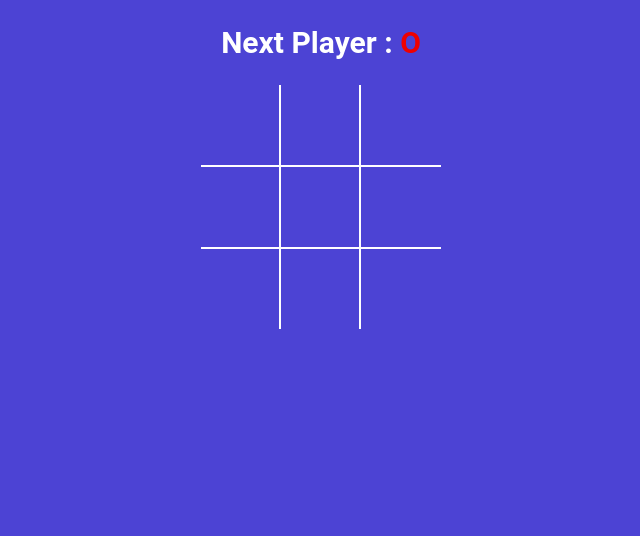
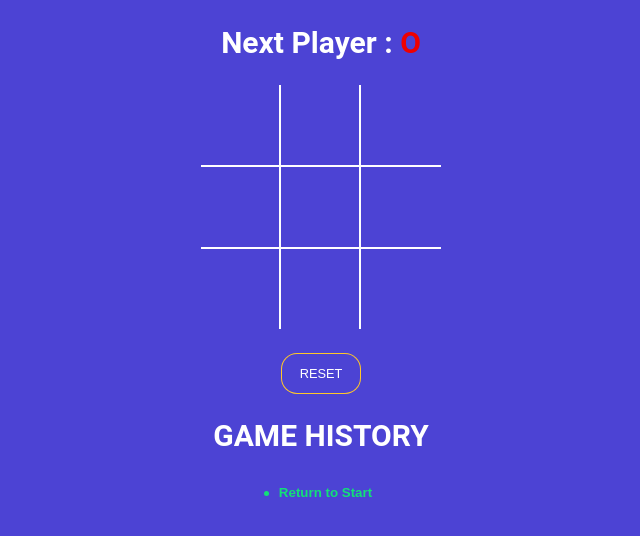
Before and after one commit to TanviNaik13/tictactoe, a React (Vite) app: page / in a window 1280 px wide. Shown: the top 536 px of the page, without its empty margins (319-959 px from the left). Built offline with nearby package versions, Linux system fonts and the light colour scheme.

Commit message:
Display game moves and traverse history along with RESET button and winner display

```diff
--- a/src/App.jsx
+++ b/src/App.jsx
@@ -3,36 +3,70 @@ import StatusMessage from './components/StatusMessage';
 import Board from './components/Board';
 import { calculateWinner } from './components/winners';
 import './styles.scss';
+import History from './components/History';
+
+const NEWGAME = { square: Array(9).fill(null), isXNext: false };
 
 function App() {
-  const [counter, setCounter] = useState(1);
-  const [square, setSquare] = useState(Array(9).fill(null));
-  const [isXNext, setIsXNext] = useState(false);
+  const [history, setHistory] = useState([NEWGAME]);
 
-  const winn = calculateWinner(square);
+  const [currMove, setCurrMove] = useState(0);
+  const gameBoard = history[currMove];
+  const { winn, winnerSquare } = calculateWinner(gameBoard.square);
 
   const handleSquareClick = clickedPosition => {
-    if (square[clickedPosition] || winn) return;
-    setSquare(currSquare => {
-      return currSquare.map((val, pos) => {
-        if (clickedPosition === pos) return isXNext ? 'X' : 'O';
+    if (gameBoard.square[clickedPosition] || winn) return;
+
+    setHistory(currHistory => {
+      const isTraversing = currMove + 1 != currHistory.length;
+
+      const lastGame = isTraversing
+        ? currHistory[currMove]
+        : currHistory[currHistory.length - 1];
+      const nextSquarState = lastGame.square.map((val, pos) => {
+        if (clickedPosition === pos) return lastGame.isXNext ? 'X' : 'O';
 
         return val;
       });
+
+      const base = isTraversing
+        ? currHistory.slice(0, currHistory.indexOf(lastGame) + 1)
+        : currHistory;
+
+      return base.concat({
+        square: nextSquarState,
+        isXNext: !lastGame.isXNext,
+      });
     });
-    setIsXNext(currIsXNext => !currIsXNext);
+
+    setCurrMove(mov => mov + 1);
   };
 
-  const Btnclick = () => {
-    setCounter(currCounter => {
-      return currCounter + 1;
-    });
+  const moveTo = move => {
+    setCurrMove(move);
   };
 
+  const reset = () => {
+    setHistory([NEWGAME]);
+    setCurrMove(0);
+  };
   return (
     <div className="app">
-      <StatusMessage winn={winn} isXNext={isXNext} square={square} />
-      <Board square={square} handleSquareClick={handleSquareClick} />
+      <StatusMessage winn={winn} gameBoard={gameBoard} />
+      <Board
+        square={gameBoard.square}
+        handleSquareClick={handleSquareClick}
+        winnerSquare={winnerSquare}
+      />
+      <button
+        type="button"
+        onClick={reset}
+        className={`btn-reset ${winn ? 'active' : ''}`}
+      >
+        RESET
+      </button>
+      <h2>GAME HISTORY</h2>
+      <History history={history} moveTo={moveTo} currMove={currMove} />
     </div>
   );
 }
--- a/src/components/Board.jsx
+++ b/src/components/Board.jsx
@@ -1,10 +1,13 @@
 import Square from './Square';
-const Board = ({ square, handleSquareClick }) => {
+const Board = ({ square, handleSquareClick, winnerSquare }) => {
   const renderSquare = position => {
+    const isWinnSquare = winnerSquare.includes(position);
+
     return (
       <Square
         value={square[position]}
         onClick={() => handleSquareClick(position)}
+        isWinnSquare={isWinnSquare}
       />
     );
   };
--- /dev/null
+++ b/src/components/History.jsx
@@ -0,0 +1,21 @@
+const History = ({ history, moveTo, currMove }) => {
+  return (
+    <div className="history-wrapper">
+      <ul className="history">
+        {history.map((arr, index) => (
+          <li key={index}>
+            <button
+              type="button"
+              className={`btn-move ${index === currMove ? 'active' : ''}`}
+              onClick={() => moveTo(index)}
+            >
+              {index == 0 ? `Return to Start` : `Go to Move: ${index}`}
+            </button>
+          </li>
+        ))}
+      </ul>
+    </div>
+  );
+};
+
+export default History;
--- a/src/components/Square.jsx
+++ b/src/components/Square.jsx
@@ -1,6 +1,10 @@
-const Square = ({ value, onClick }) => {
+const Square = ({ value, onClick, isWinnSquare }) => {
   return (
-    <button type="button" className="square" onClick={onClick}>
+    <button
+      type="button"
+      className={`square ${value === 'X' ? 'text-green' : 'text-red'} ${isWinnSquare ? 'winning' : ''}`}
+      onClick={onClick}
+    >
       {value}
     </button>
   );
--- a/src/components/StatusMessage.jsx
+++ b/src/components/StatusMessage.jsx
@@ -1,4 +1,5 @@
-const StatusMessage = ({ winn, isXNext, square }) => {
+const StatusMessage = ({ winn, gameBoard }) => {
+  const { square, isXNext } = gameBoard;
   const noMoves = square.every(sqval => sqval !== null);
   //console.log(winn);
   const nextPlayer = isXNext ? 'X' : 'O';
--- a/src/components/winners.js
+++ b/src/components/winners.js
@@ -10,14 +10,20 @@ export function calculateWinner(squares)
         [0,4,8],
         [2,4,6],
     ];
-
+    console.log(squares);
     for(let i =0;i<lines.length;i++)
     {
         const [a,b,c] =lines[i];
         if(squares[a]&&squares[a]===squares[b]&&squares[a]===squares[c])
         {
-            return squares[c];
+            return {
+                winner:squares[a],
+                winnerSquare:lines[i]
+            };
         }
     }
-    return null;
+    return {
+        winner:null,
+        winnerSquare:[]
+    };
 }
```
